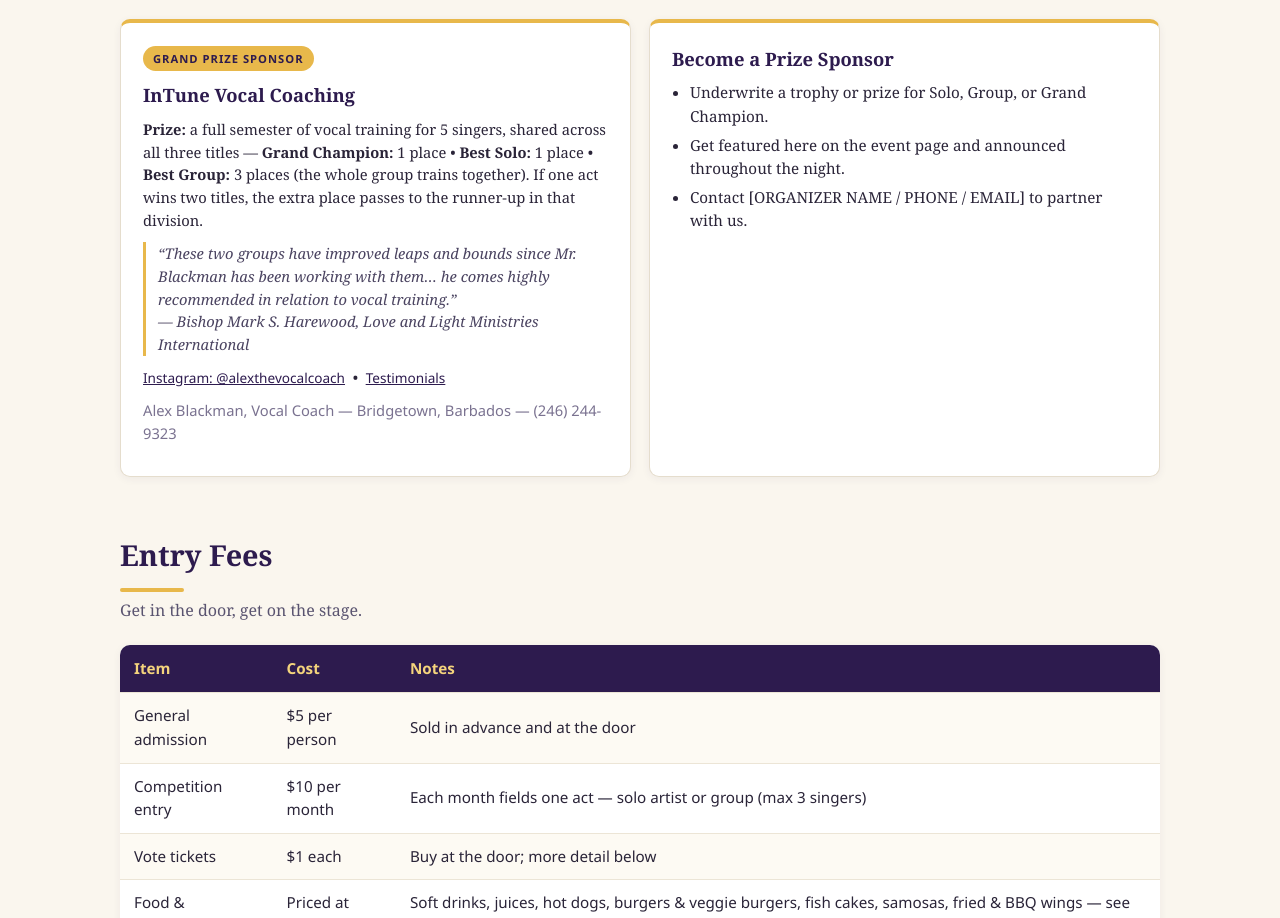
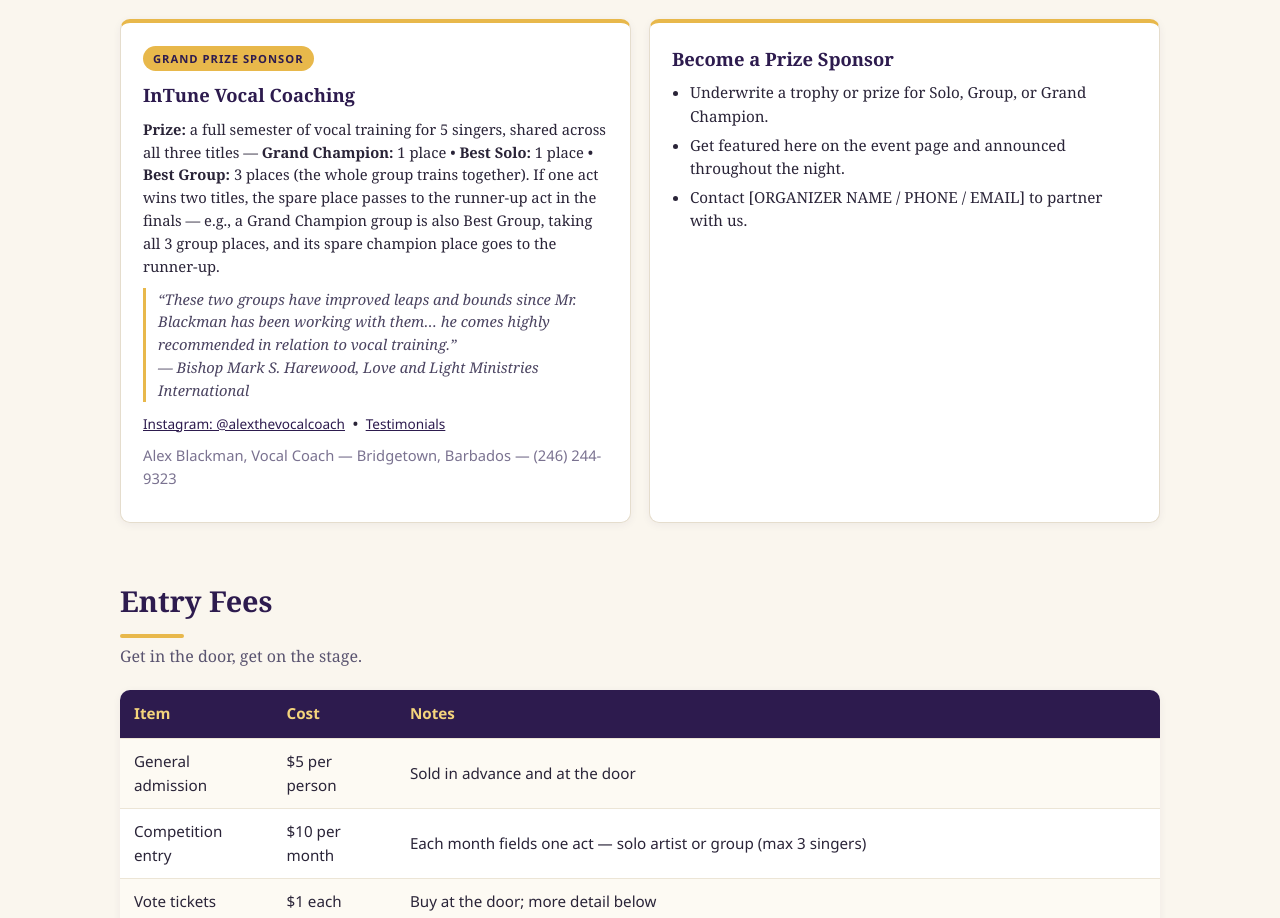
Before and after one commit to ImpactOps-bgi/december-group-karaoke, a plain HTML site: page index.html in a window 1280 px wide. Shown: the part 1185-2103 px from the top of the page. Drawn offline with Linux system fonts and the light colour scheme.

Commit message:
Clarify prize rule when a group wins Grand Champion

```diff
--- a/index.html
+++ b/index.html
@@ -268,7 +268,7 @@
       <div class="card sponsor">
         <div class="sponsor-badge">Grand Prize Sponsor</div>
         <h3>InTune Vocal Coaching</h3>
-        <p><strong>Prize:</strong> a full semester of vocal training for 5 singers, shared across all three titles &mdash; <strong>Grand Champion:</strong> 1 place &bull; <strong>Best Solo:</strong> 1 place &bull; <strong>Best Group:</strong> 3 places (the whole group trains together). If one act wins two titles, the extra place passes to the runner-up in that division.</p>
+        <p><strong>Prize:</strong> a full semester of vocal training for 5 singers, shared across all three titles &mdash; <strong>Grand Champion:</strong> 1 place &bull; <strong>Best Solo:</strong> 1 place &bull; <strong>Best Group:</strong> 3 places (the whole group trains together). If one act wins two titles, the spare place passes to the runner-up act in the finals &mdash; e.g., a Grand Champion group is also Best Group, taking all 3 group places, and its spare champion place goes to the runner-up.</p>
         <p class="sponsor-quote">&ldquo;These two groups have improved leaps and bounds since Mr. Blackman has been working with them&hellip; he comes highly recommended in relation to vocal training.&rdquo;<br><em>&mdash; Bishop Mark S. Harewood, Love and Light Ministries International</em></p>
         <p class="sponsor-links">
           <a href="https://www.instagram.com/alexthevocalcoach/" target="_blank">Instagram: @alexthevocalcoach</a> &nbsp;&bull;&nbsp;
```
